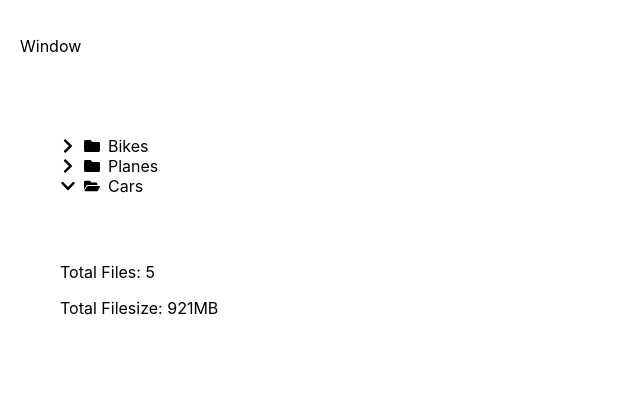
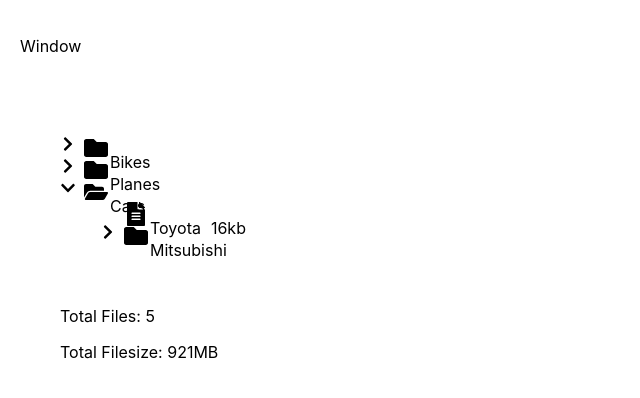
Before and after one commit to reinhardt021/folder-explorer, a JavaScript app: page / in a window 1280 px wide. Shown: the top 398 px of the page, without its empty margins (0-640 px from the left). Built offline with nearby package versions, Linux system fonts and the light colour scheme; the HTML template or start-up script is replaced by a standard one.

Commit message:
have the UI in a way that matches requirements

```diff
--- a/src/App.js
+++ b/src/App.js
@@ -3,12 +3,17 @@ import {
     Box,
     Circle,
     Container,
+    Grid,
+    GridItem,
     HStack,
-    Text
+    Icon,
+    VStack,
+    Text,
 } from "@chakra-ui/react";
 import {
     FaChevronDown,
     FaChevronRight,
+    FaFileAlt,
     FaFolder,
     FaFolderOpen,
 } from "react-icons/fa";
@@ -43,29 +48,86 @@ function App() {
             </Box>
             <Box bgColor="gray.50" padding="40px">
                 <Container align="left">
-                    <Box paddingBottom="30px">
+                    <VStack paddingBottom="30px" align="left" spacing={6}>
                         <Box>
                             <HStack>
-                                <FaChevronRight/>
-                                <FaFolder/>
-                                <Text>Bikes</Text>
+                                <Box width="1em" height="1em">
+                                    <Icon as={FaChevronRight}/>
+                                </Box>
+                                <Box width="1em" height="1em">
+                                    <Icon as={FaFolder} boxSize="1.5em"/>
+                                </Box>
+                                <Box height="1em" paddingLeft={2}>
+                                    <Text>Bikes</Text>
+                                </Box>
                             </HStack>
                         </Box>
                         <Box>
                             <HStack>
-                                <FaChevronRight/>
-                                <FaFolder/>
-                                <Text>Planes</Text>
+                                <Box width="1em" height="1em">
+                                    <Icon as={FaChevronRight}/>
+                                </Box>
+                                <Box width="1em" height="1em">
+                                    <Icon as={FaFolder} boxSize="1.5em"/>
+                                </Box>
+                                <Box height="1em" paddingLeft={2}>
+                                    <Text>Planes</Text>
+                                </Box>
                             </HStack>
                         </Box>
                         <Box>
                             <HStack>
-                                <FaChevronDown/>
-                                <FaFolderOpen/>
-                                <Text>Cars</Text>
+                                <Box width="1em" height="1em">
+                                    <Icon as={FaChevronDown}/>
+                                </Box>
+                                <Box width="1em" height="1em">
+                                    <Icon as={FaFolderOpen} boxSize="1.5em"/>
+                                </Box>
+                                <Box height="1em" paddingLeft={2}>
+                                    <Text>Cars</Text>
+                                </Box>
                             </HStack>
                         </Box>
-                    </Box>
+                        <Box>
+                            <VStack align="left">
+                                <Box>
+                                    <HStack>
+                                        <Box width="2em" height="1em">
+                                        </Box>
+                                        <Box>
+                                            <VStack align="left" spacing={6}>
+                                                <HStack>
+                                                    <Box width="1em" height="1em">
+                                                    </Box>
+                                                    <Box width="1em" height="1em">
+                                                        <Icon as={FaFileAlt} boxSize="1.5em"/>
+                                                    </Box>
+                                                    <Box height="1em" paddingLeft={2}>
+                                                        <Text>Toyota</Text>
+                                                    </Box>
+                                                    <Box height="1em" paddingLeft={2}>
+                                                        <Text>16kb</Text>
+                                                    </Box>
+                                                </HStack>
+                                                <HStack>
+                                                    <Box width="1em" height="1em">
+                                                        <Icon as={FaChevronRight}/>
+                                                    </Box>
+                                                    <Box width="1em" height="1em">
+                                                        <Icon as={FaFolder} boxSize="1.5em"/>
+                                                    </Box>
+                                                    <Box height="1em" paddingLeft={2}>
+                                                        <Text>Mitsubishi</Text>
+                                                    </Box>
+                                                </HStack>
+                                            </VStack>
+                                        </Box>
+                                    </HStack>
+                                </Box>
+                            </VStack>
+
+                        </Box>
+                    </VStack>
                     <Box borderTop="1px" borderColor="gray.400" paddingTop="20px">
                         <Text fontSize="xl">Total Files: 5</Text>
                         <Text fontSize="xl">Total Filesize: 921MB</Text>
```
